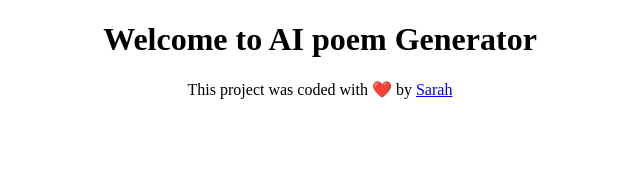
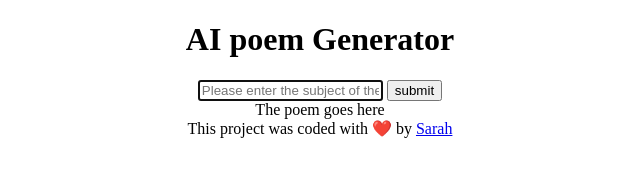
Before and after one commit to kahesr/poem-generator, a plain HTML site: page index.html in a window 1280 px wide. Shown: the whole page, without its empty margins (320-960 px from the left). Drawn offline with Linux system fonts and the light colour scheme.

Commit message:
Add basic HTML structure

```diff
--- a/index.html
+++ b/index.html
@@ -9,7 +9,17 @@
 </head>
 
 <body>
-    <h1>Welcome to AI poem Generator</h1>
+    <header>
+        <h1>AI poem Generator</h1>
+    </header>
+    <main>
+        <form action="#">
+            <input type="text" placeholder="Please enter the subject of the poem" required autofocus
+                autocomplete="off" />
+            <input type="submit" value="submit">
+        </form>
+        <div>The poem goes here</div>
+    </main>
 
     <footer>This project was coded with ❤️ by <a href="https://github.com/kahesr" target="_blank">Sarah</a></footer>
     <script src="src/index.js"></script>
```
